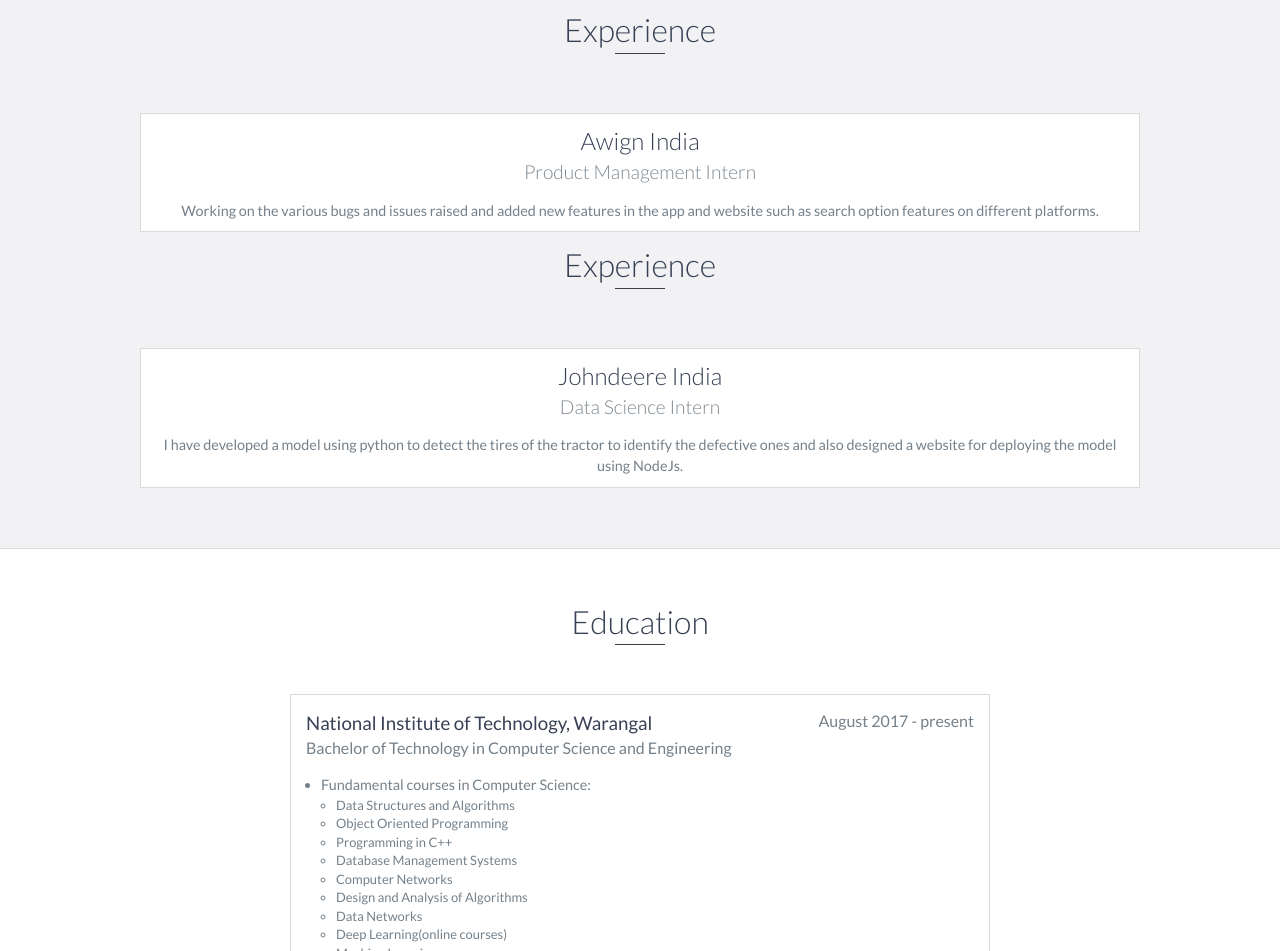
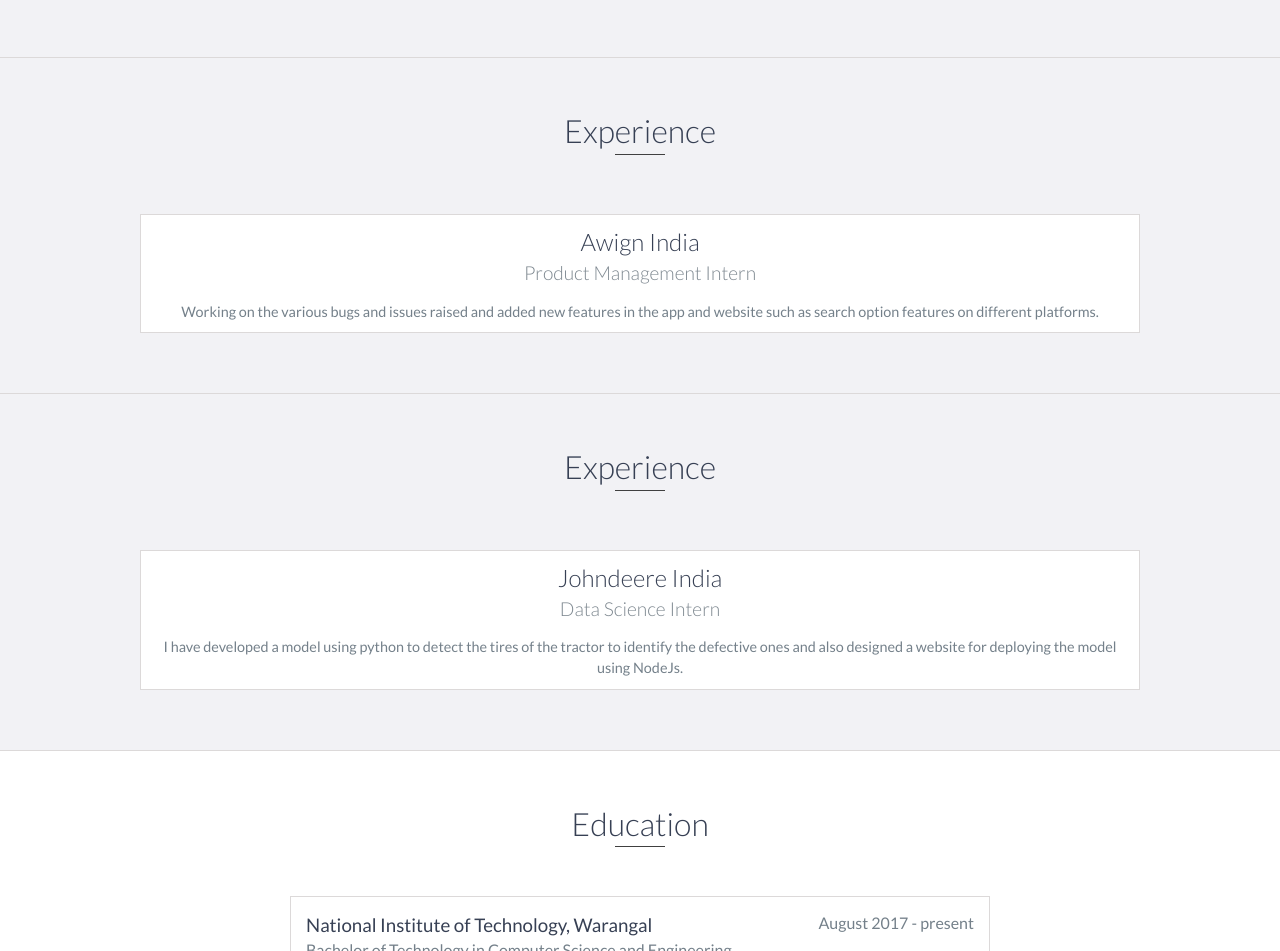
Before and after one commit to Rithikreddy/Rithikreddy.github.io, a plain HTML site: page index.html in a window 1280 px wide. Shown: the part 1382-2333 px from the top of the page. Drawn offline with nearby package versions, Linux system fonts and the light colour scheme; a script that the page names is missing.

Commit message:
Update index.html

```diff
--- a/index.html
+++ b/index.html
@@ -86,7 +86,7 @@
      <div id="experience" class="background-alt">
         <h2 class="heading">Experience</h2>
         <div id="experience-timeline">
-        	<div data-date="Aug 2020 – May 2021">
+             <div data-date="Aug 2020 – May 2021">
                 <h3>NIT WARANGAL</h3>
                 <h4>Undergraduate Thesis</h4>
                 <p>
@@ -94,10 +94,11 @@
                 </p>
             </div>
         </div>
-
+     </div>
+    <div id="experience" class="background-alt">
 	<h2 class="heading">Experience</h2>
         <div id="experience-timeline">
-        	<div data-date="Feb 2021 – May 2021">
+             <div data-date="Feb 2021 – May 2021">
                 <h3>Awign India</h3>
                 <h4>Product Management Intern</h4>
                 <p>
@@ -105,10 +106,11 @@
                 </p>
             </div>
         </div>
-
-	 <h2 class="heading">Experience</h2>
-	<div id="experience-timeline">
-        	<div data-date="May 2020 – July 2020">
+      </div>
+     <div id="experience" class="background-alt">
+	<h2 class="heading">Experience</h2>
+	 <div id="experience-timeline">
+            <div data-date="May 2020 – July 2020">
                 <h3>Johndeere India</h3>
                 <h4>Data Science Intern</h4>
                 <p>
@@ -116,7 +118,6 @@
                 </p>
             </div>
         </div>
-
     </div>
 
     <!-- End #experience -->
```
